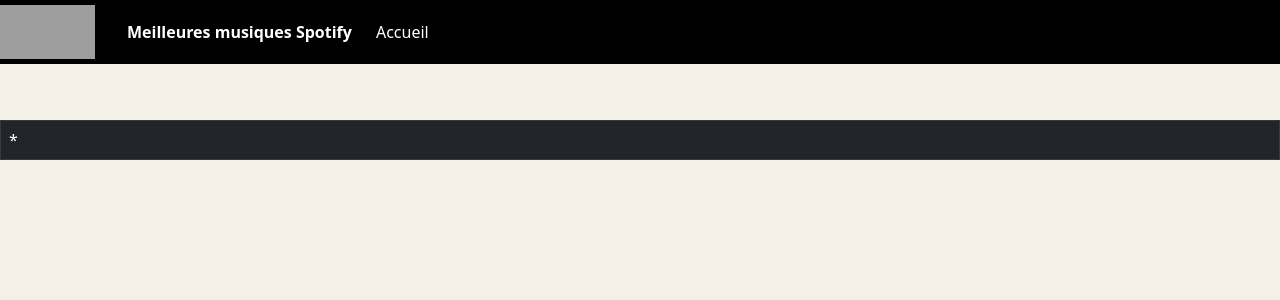
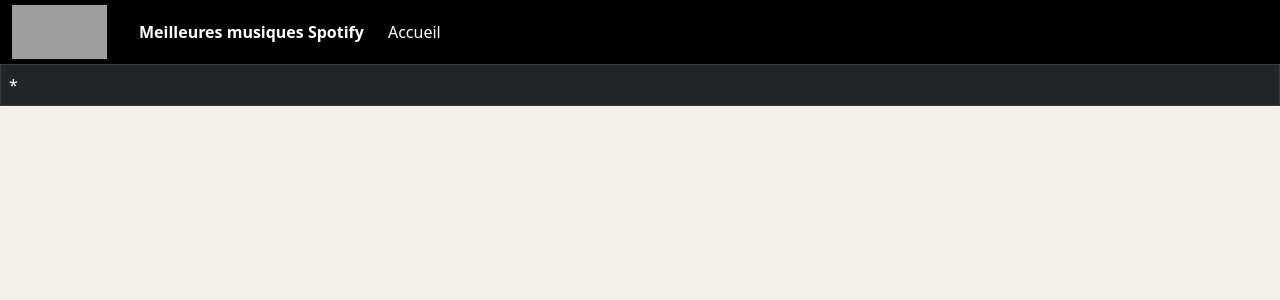
Before and after one commit to StrangeMak/SpotifyDataBase, a PHP site: page /classementMusiques.php in a window 1280 px wide. Shown: the top 300 px of the page. Run offline with PHP 8.4, Linux system fonts and the light colour scheme; data that the repository does not hold is empty; grey boxes are pictures that could not be loaded.

Commit message:
Update classementMusiques.php

```diff
--- a/classementMusiques.php
+++ b/classementMusiques.php
@@ -5,7 +5,6 @@
     $MDP    = "mdp";
     $BD     = "spotify";
 
-    echo "<br><br><br>";
     $connexion = ConnectDataBase($SERVER, $USER, $MDP, $BD); // connexion à la BD
 ?>
 
@@ -27,7 +26,8 @@
     <title>Classement musiques Spotify</title>
   </head>
   <body style="background-color: #f4efe7">
-  <header>
+  <div class="container">
+    <div class="row mb-3">
       <nav class="navbar py-0 navbar-expand-lg fixed-top navbar-dark" style="background-color: black;">
         <a class="navbar-brand" href="index.php">
           <img src="images/Spotify.jpg" width="95" height="54" alt="Info Logo" />
@@ -39,7 +39,8 @@
           </li>
         </ul>
       </nav>
-  </header>
+    </div>
+  </div>
 
 <?php
     //recuperationData();
```
Lines whose indentation alone changed are shown as unchanged.
